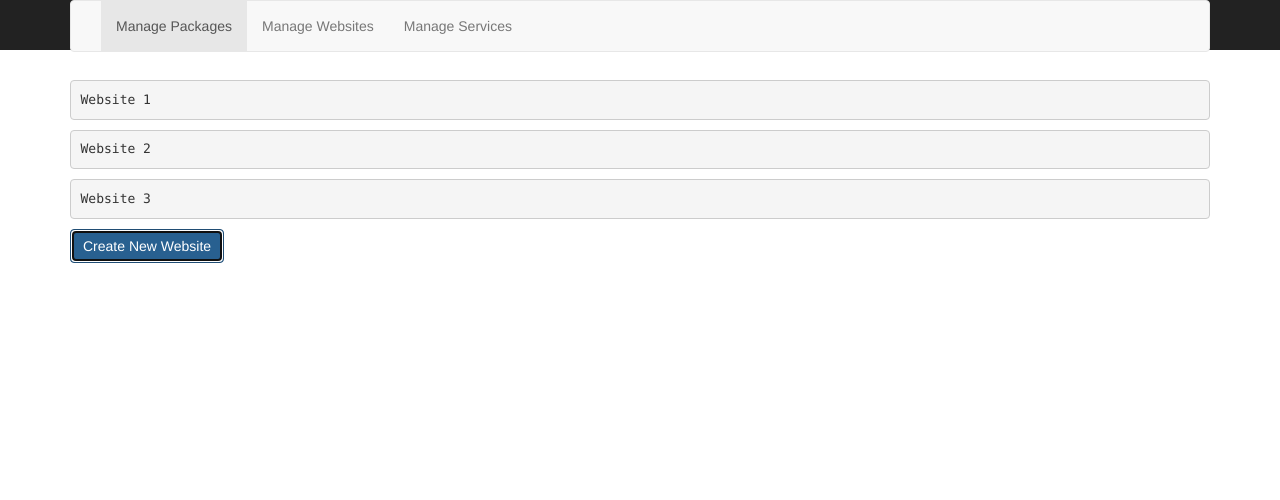
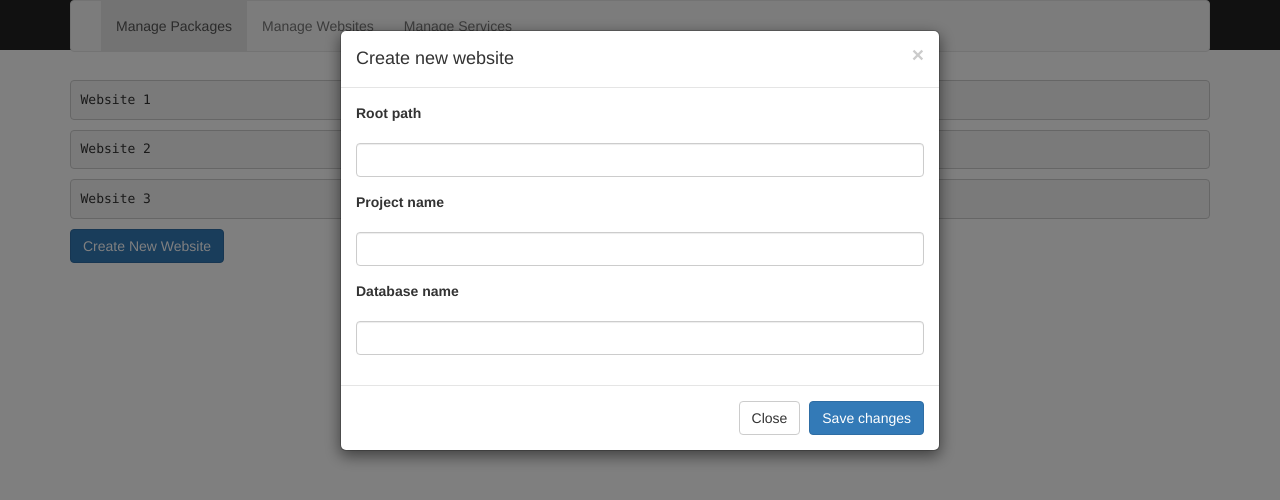
Before and after one commit to TechMaster/arrowjs-installer, a website: page views/websites.html in a window 1280 px wide. Both pictures are taken after a click on the button "Create New Website". Drawn offline with nearby package versions, Linux system fonts and the light colour scheme; files that its build step writes are made by us from their sources.

Commit message:
fix bug install script

```diff
--- a/views/websites.html
+++ b/views/websites.html
@@ -10,7 +10,7 @@
     <pre>Website 2</pre>
     <pre>Website 3</pre>
 
-    <button class="btn btn-primary" data-toggle="modal" data-target="#postgres-config-modal">Create New Website</button>
+    <button class="btn btn-primary" data-toggle="modal" data-target="#create-website-modal">Create New Website</button>
 
     <!-- Create website modal -->
     <div class="modal fade" id="create-website-modal" tabindex="-1" role="dialog" aria-hidden="true">
@@ -26,27 +26,25 @@
                 <div class="modal-body">
                     <form id="frm-config-postgres">
                         <div class="form-group">
-                            <label>
-                                <input type="radio" name="address" value="all"/>
-                                Allow any user connect to Postgres
-                            </label>
+                            <label>Root path</label>
+                            <input type="text" name="root_path" class="form-control" style="margin-top: 15px;"/>
                         </div>
 
                         <div class="form-group">
-                            <label>
-                                <input type="radio" name="address" value="custom"/>
-                                Allow users from the addresses below connect to Postgres
-                                <input type="text" name="address2" class="form-control"
-                                       placeholder="Example: 192.168.1.1/32" style="margin-top: 15px; width: 60%;"
-                                       disabled="disabled"/>
-                            </label>
+                            <label>Project name</label>
+                            <input type="text" name="project_name" class="form-control" style="margin-top: 15px;"/>
+                        </div>
+
+                        <div class="form-group">
+                            <label>Database name</label>
+                            <input type="text" name="project_name" class="form-control" style="margin-top: 15px;"/>
                         </div>
                     </form>
                 </div>
 
                 <div class="modal-footer">
                     <button type="button" class="btn btn-default" data-dismiss="modal">Close</button>
-                    <button type="button" class="btn btn-primary" onclick="savePostgresConfiguration()">
+                    <button type="button" class="btn btn-primary" onclick="createWebsite()">
                         Save changes
                     </button>
                 </div>
```
Also changed, not shown: 1 other file.
